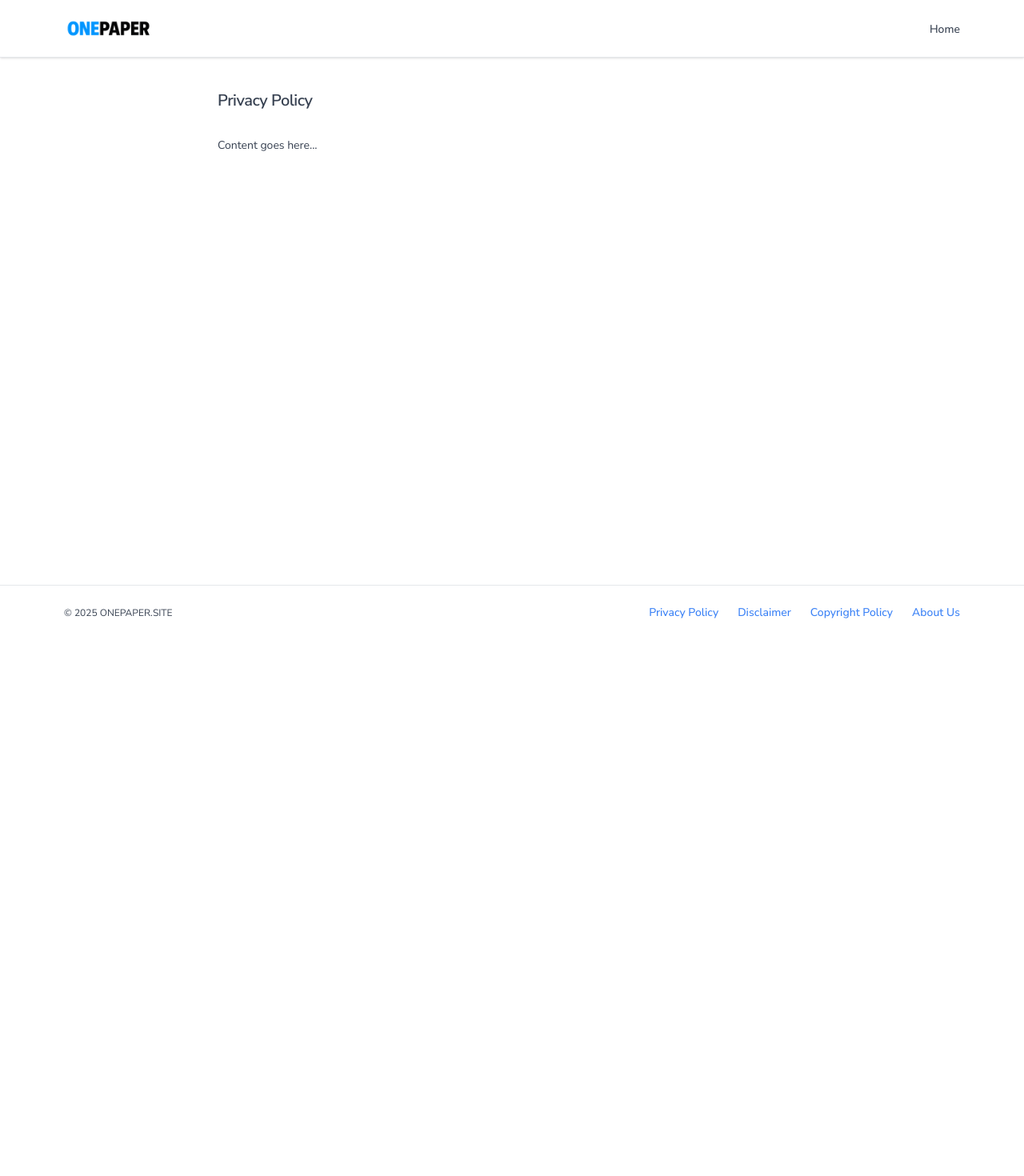
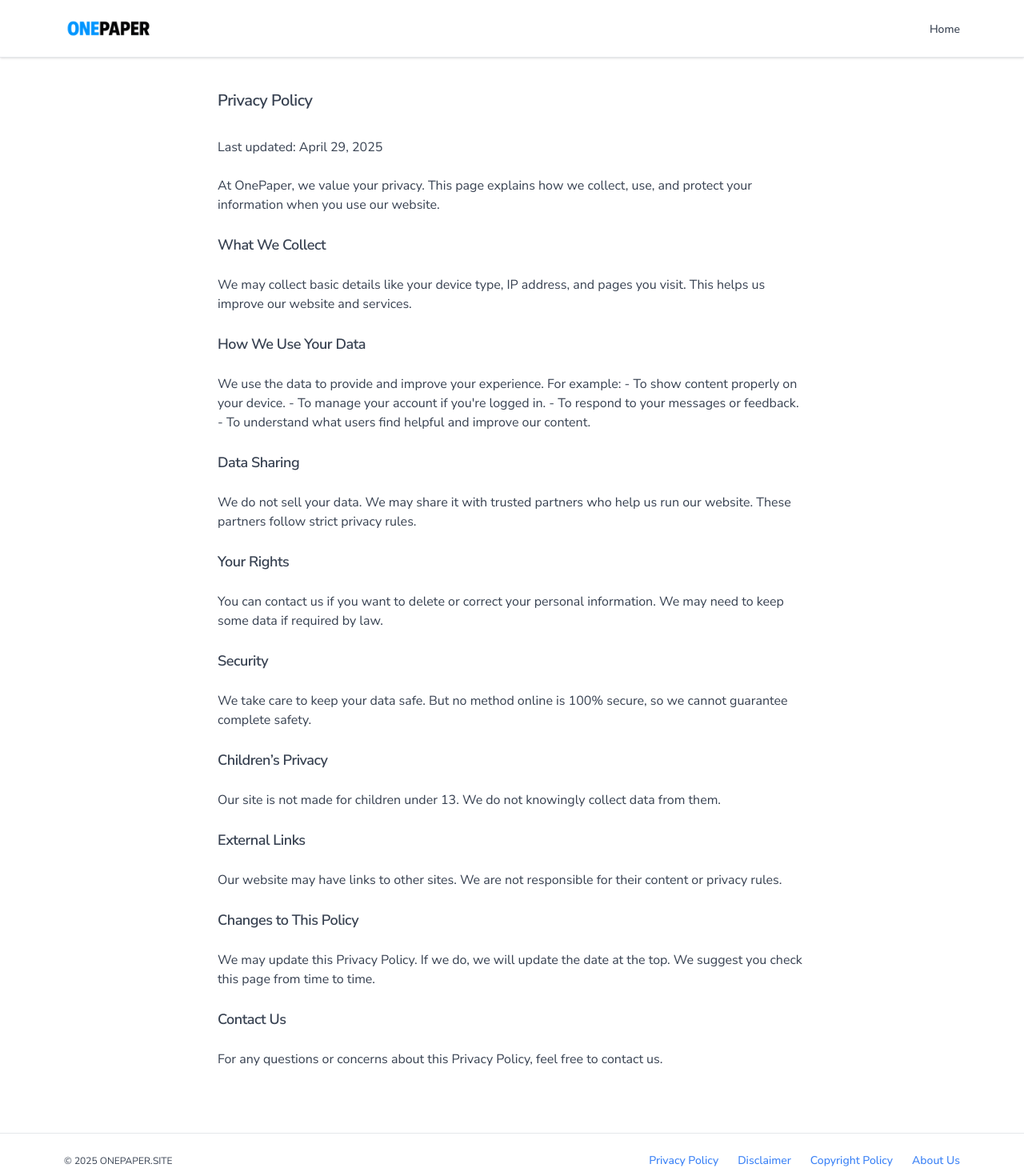
Before and after one commit to waqarkhan424/mcqs-app, a Next.js app: page /privacy-policy in a window 1280 px wide. Shown: the top 1470 px of the page at 80% size. Before the commit the page ends 800 px from the top, so only its background shows below. Built offline with nearby package versions, Linux system fonts and the light colour scheme.

Commit message:
new commit

```diff
--- a/app/privacy-policy/page.tsx
+++ b/app/privacy-policy/page.tsx
@@ -4,7 +4,63 @@ export default function PrivacyPolicyPage() {
     return (
         <div className="max-w-3xl mx-auto px-4 py-10 space-y-6">
             <Typography variant="h2">Privacy Policy</Typography>
-            <Typography affects="muted">Content goes here...</Typography>
+
+            <Typography variant="p" className="text-muted-foreground">
+                Last updated: April 29, 2025
+            </Typography>
+
+            <Typography variant="p" className="text-muted-foreground">
+                At OnePaper, we value your privacy. This page explains how we collect, use, and protect your information when you use our website.
+            </Typography>
+
+            <Typography variant="h3">What We Collect</Typography>
+            <Typography variant="p" className="text-muted-foreground">
+                We may collect basic details like your device type, IP address, and pages you visit. This helps us improve our website and services.
+            </Typography>
+
+            <Typography variant="h3">How We Use Your Data</Typography>
+            <Typography variant="p" className="text-muted-foreground">
+                We use the data to provide and improve your experience. For example:
+                - To show content properly on your device.
+                - To manage your account if you're logged in.
+                - To respond to your messages or feedback.
+                - To understand what users find helpful and improve our content.
+            </Typography>
+
+            <Typography variant="h3">Data Sharing</Typography>
+            <Typography variant="p" className="text-muted-foreground">
+                We do not sell your data. We may share it with trusted partners who help us run our website. These partners follow strict privacy rules.
+            </Typography>
+
+            <Typography variant="h3">Your Rights</Typography>
+            <Typography variant="p" className="text-muted-foreground">
+                You can contact us if you want to delete or correct your personal information. We may need to keep some data if required by law.
+            </Typography>
+
+            <Typography variant="h3">Security</Typography>
+            <Typography variant="p" className="text-muted-foreground">
+                We take care to keep your data safe. But no method online is 100% secure, so we cannot guarantee complete safety.
+            </Typography>
+
+            <Typography variant="h3">Children’s Privacy</Typography>
+            <Typography variant="p" className="text-muted-foreground">
+                Our site is not made for children under 13. We do not knowingly collect data from them.
+            </Typography>
+
+            <Typography variant="h3">External Links</Typography>
+            <Typography variant="p" className="text-muted-foreground">
+                Our website may have links to other sites. We are not responsible for their content or privacy rules.
+            </Typography>
+
+            <Typography variant="h3">Changes to This Policy</Typography>
+            <Typography variant="p" className="text-muted-foreground">
+                We may update this Privacy Policy. If we do, we will update the date at the top. We suggest you check this page from time to time.
+            </Typography>
+
+            <Typography variant="h3">Contact Us</Typography>
+            <Typography variant="p" className="text-muted-foreground">
+                For any questions or concerns about this Privacy Policy, feel free to contact us.
+            </Typography>
         </div>
     )
 }
```
